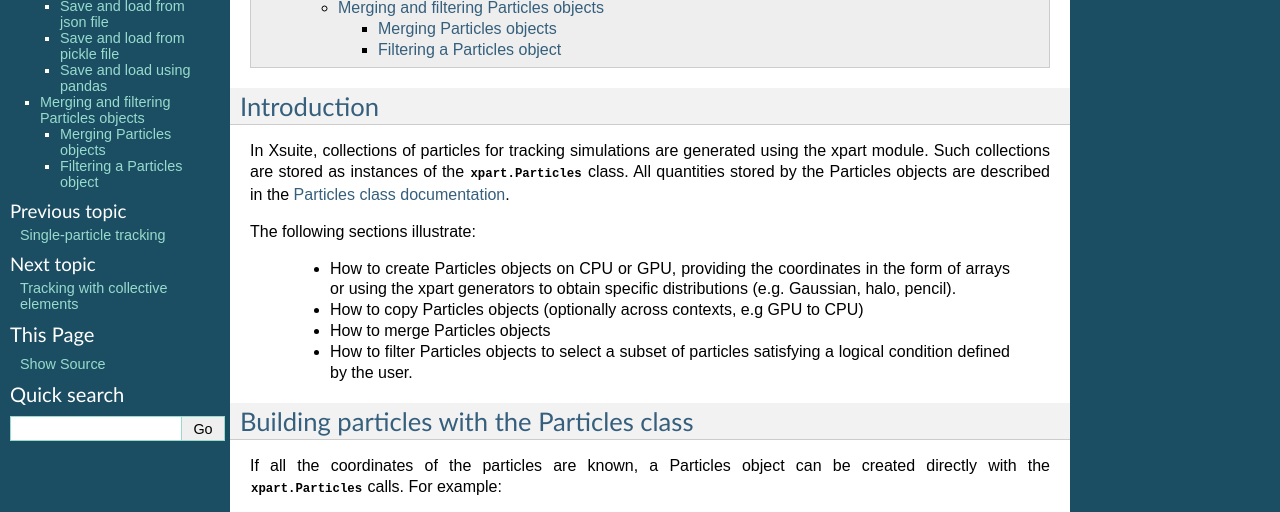
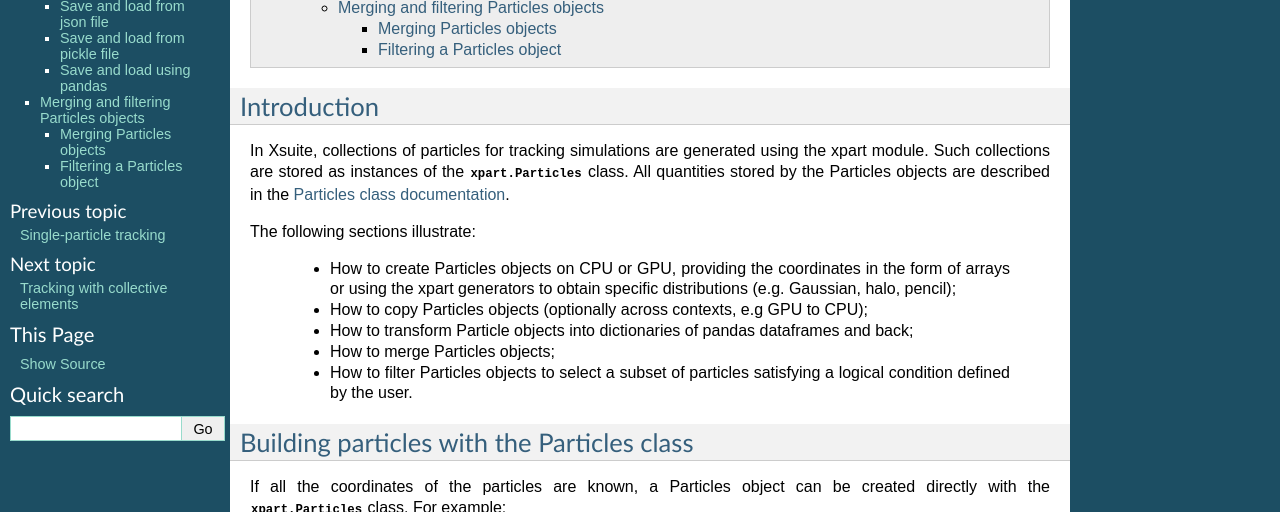
Before and after one commit to xsuite/xsuite, a Sphinx documentation site: the page built from docs/particlesmanip.rst, in a window 1280 px wide and 900 px high, scrolled down 508 px, cut to the strip 0-512 px from the top of the window. Built offline with Sphinx 7.4.7, drawn with Linux system fonts in a browser that asks for light colours.

Commit message:
Quick push

```diff
--- a/docs/particlesmanip.rst
+++ b/docs/particlesmanip.rst
@@ -20,9 +20,11 @@ The following sections illustrate:
 
  - How to create Particles objects on CPU or GPU, providing the coordinates in
    the form of arrays or using the xpart generators to obtain specific
-   distributions (e.g. Gaussian, halo, pencil).
- - How to copy Particles objects (optionally across contexts, e.g GPU to CPU)
- - How to merge Particles objects
+   distributions (e.g. Gaussian, halo, pencil);
+ - How to copy Particles objects (optionally across contexts, e.g GPU to CPU);
+ - How to transform Particle objects into dictionaries of pandas dataframes and
+   back;
+ - How to merge Particles objects;
  - How to filter Particles objects to select a subset of particles satisfying a
    logical condition defined by the user.
 
@@ -30,7 +32,7 @@ Building particles with the Particles class
 ===========================================
 
 If all the coordinates of the particles are known, a Particles object can be
-created directly with the :class:`xpart.Particles` calls. For example:
+created directly with the :class:`xpart.Particles` class. For example:
 
 .. literalinclude:: generated_code_snippets/basics_part.py
    :language: python
```
